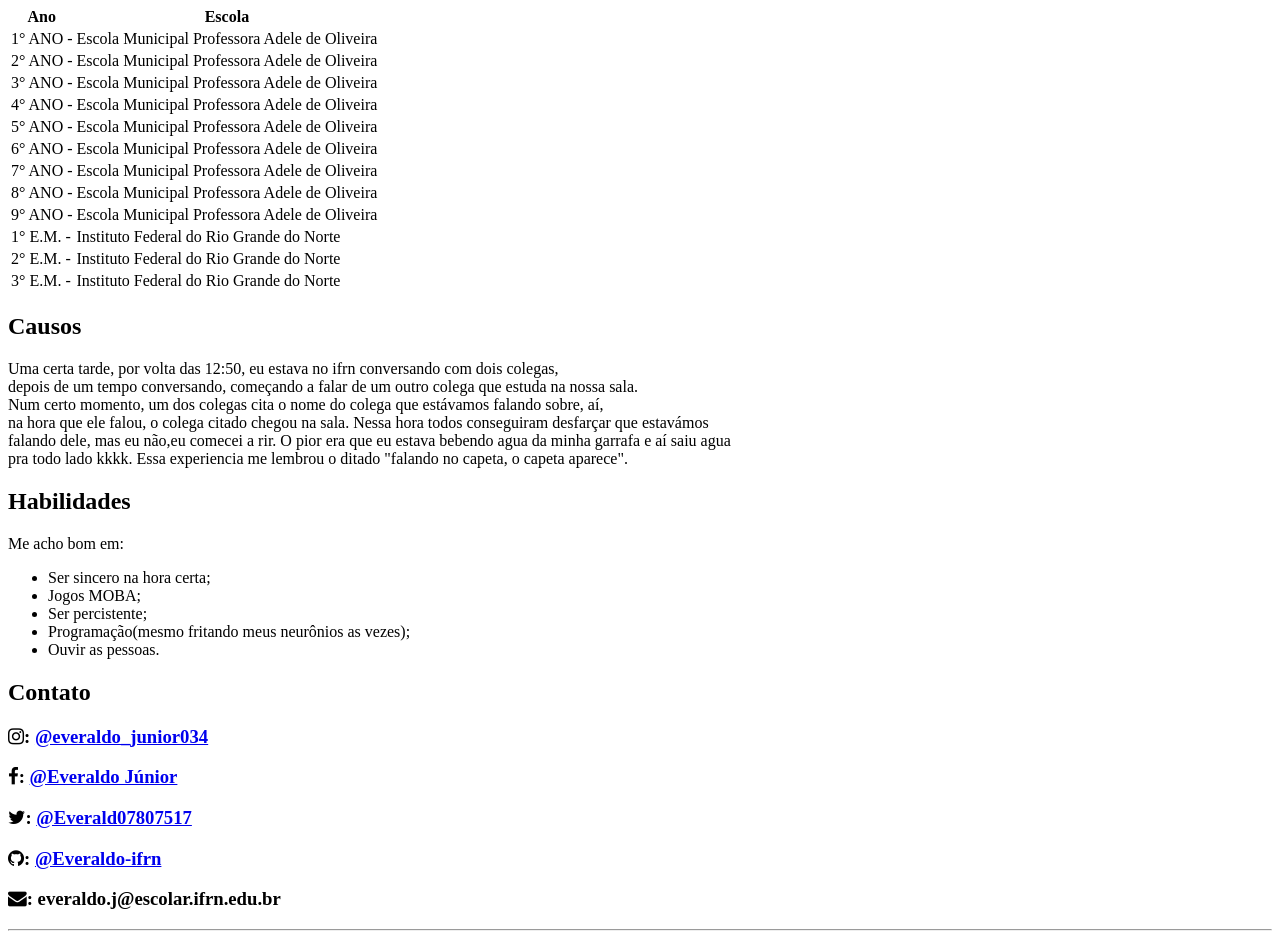
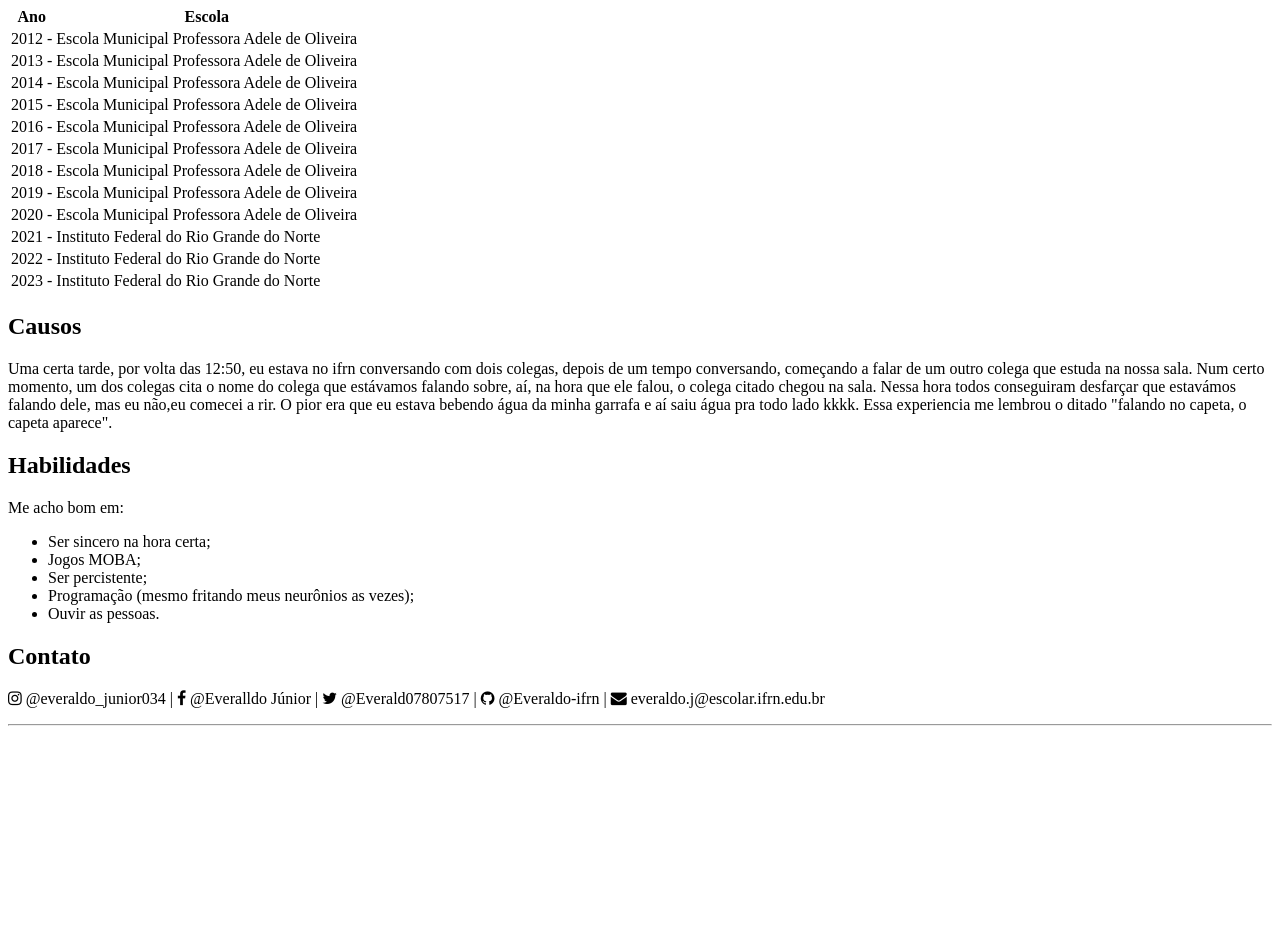
Before and after one commit to Everaldo-ifrn/aweb, a plain HTML site: page Página pessoal/index.html in a window 1280 px wide. Shown: the part 980-1919 px from the top of the page. After the commit the page ends 1714 px from the top, so only its background shows below. Drawn offline with Linux system fonts and the light colour scheme.

Commit message:
atualizações

```diff
--- a/Página pessoal/index.html
+++ b/Página pessoal/index.html
@@ -22,8 +22,6 @@
         <span>Olá, bem-vindo a minha página pessoal!</span>
         <figure>
             <img src="foto.jpeg" alt="Image" height="400" width="300">
-            <img src="eu.jpg" alt="Image" height="400" width="300">
-            <img src="eu2.jpg" alt="Image" height="400" width="400">
             <figcaption>Sou Everaldo, tenho 17 anos de idade, e sou um aventureiro da vida!
         </figure>
 
@@ -34,7 +32,7 @@
                 <li>Gostos de jogos do tipo MOBA;</li>
                 <li>Não gosto de atrasos;</li>
                 <li>Estudo no IFRN campus Ceará-Mirim;</li>
-                <li>Tenho hipermobilidade nos dedos da mão</li>
+                <li>Tenho hipermobilidade nos dedos da mão.</li>
             </ol>
         </article>
 
@@ -46,51 +44,51 @@
                     <th>Escola</th>
                 </tr>
                 <tr>
-                    <td>1° ANO -</td>
+                    <td>2012 -</td>
                     <td>Escola Municipal Professora Adele de Oliveira</td>
                 </tr>
                 <tr>
-                    <td>2° ANO -</td>
+                    <td>2013 -</td>
                     <td>Escola Municipal Professora Adele de Oliveira</td>
                 </tr>
                 <tr>
-                    <td>3° ANO -</td>
+                    <td>2014 -</td>
                     <td>Escola Municipal Professora Adele de Oliveira</td>
                 </tr>
                 <tr>
-                    <td>4° ANO -</td>
+                    <td>2015 -</td>
                     <td>Escola Municipal Professora Adele de Oliveira</td>
                 </tr>
                 <tr>
-                    <td>5° ANO -</td>
+                    <td>2016 -</td>
                     <td>Escola Municipal Professora Adele de Oliveira</td>
                 </tr>
                 <tr>
-                    <td>6° ANO -</td>
+                    <td>2017 -</td>
                     <td>Escola Municipal Professora Adele de Oliveira</td>
                 </tr>
                 <tr>
-                    <td>7° ANO -</td>
+                    <td>2018 -</td>
                     <td>Escola Municipal Professora Adele de Oliveira</td>
                 </tr>
                 <tr>
-                    <td>8° ANO -</td>
+                    <td>2019 -</td>
                     <td>Escola Municipal Professora Adele de Oliveira</td>
                 </tr>
                 <tr>
-                    <td>9° ANO -</td>
+                    <td>2020 -</td>
                     <td>Escola Municipal Professora Adele de Oliveira</td>
                 </tr>
                 <tr>
-                    <td>1° E.M. -</td>
+                    <td>2021 -</td>
                     <td>Instituto Federal do Rio Grande do Norte </td>
                 </tr>
                 <tr>
-                    <td>2° E.M. -</td>
+                    <td>2022 -</td>
                     <td>Instituto Federal do Rio Grande do Norte </td>
                 </tr>
                 <tr>
-                    <td>3° E.M. -</td>
+                    <td>2023 -</td>
                     <td>Instituto Federal do Rio Grande do Norte </td>
                 </tr>
             </table>
@@ -98,7 +96,7 @@
 
         <article id="causos">
         <h2>Causos</h2>
-        <p>Uma certa tarde, por volta das 12:50, eu estava no ifrn conversando com dois colegas, <br>depois de um tempo conversando, começando a falar de um outro colega que estuda na nossa sala. <br>Num certo momento, um dos colegas cita o nome do colega que estávamos falando sobre, aí, <br>na hora que ele falou, o colega citado chegou na sala. Nessa hora todos conseguiram desfarçar que estavámos <br>falando dele, mas eu não,eu comecei a rir. O pior era que eu estava bebendo agua da minha garrafa e aí saiu agua <br> pra todo lado kkkk. Essa experiencia me lembrou o ditado "falando no capeta, o capeta aparece". </p>
+        <p>Uma certa tarde, por volta das 12:50, eu estava no ifrn conversando com dois colegas, depois de um tempo conversando, começando a falar de um outro colega que estuda na nossa sala. Num certo momento, um dos colegas cita o nome do colega que estávamos falando sobre, aí, na hora que ele falou, o colega citado chegou na sala. Nessa hora todos conseguiram desfarçar que estavámos falando dele, mas eu não,eu comecei a rir. O pior era que eu estava bebendo água da minha garrafa e aí saiu água pra todo lado kkkk. Essa experiencia me lembrou o ditado "falando no capeta, o capeta aparece". </p>
         </article>
 
         <article id="habilidades">
@@ -108,25 +106,14 @@
                 <li>Ser sincero na hora certa;</li>
                 <li>Jogos MOBA;</li>
                 <li>Ser percistente;</li>
-                <li>Programação(mesmo fritando meus neurônios as vezes);</li>
+                <li>Programação (mesmo fritando meus neurônios as vezes);</li>
                 <li>Ouvir as pessoas.</li>
             </ul>
         </article>
 
         <article id="contato">
             <h2>Contato</h2>
-            <h3> <i class="fa fa-brands fa-instagram"> </i>: <a href="https://www.instagram.com/everaldo_junior034/" target="_blank" title="Click para entrar no meu perfil do Instagram!">@everaldo_junior034</a> </h3>
-
-
-            <h3> <i class="fa fa-brands fa-facebook"> </i>: <a href="https://www.facebook.com/Everaldo.junior.1044186" target="_blank" title="Click para entrar no meu perfil do Facebook!">@Everaldo Júnior</a> </h3>
-
-
-            <h3> <i class="fa fa-brands fa-twitter"> </i>: <a href="https://twitter.com/Everald07807517" target="_blank" title="Click para entrar no meu perfil do Twitter!">@Everald07807517</a> </h3>
-
-
-            <h3> <i class="fa fa-brands fa-github"></i>: <a href="https://github.com/Everaldo-ifrn" target="_blank" title="Click para entrar no meu perfil do Github!">@Everaldo-ifrn</a> </h3>
-
-            <h3> <i class="fa fa-regular fa-envelope"></i>: everaldo.j@escolar.ifrn.edu.br</h3>
+            <p><i class="fa fa-brands fa-instagram"></i> @everaldo_junior034 | <i class="fa fa-brands fa-facebook"></i> @Everalldo Júnior | <i class="fa fa-brands fa-twitter"></i> @Everald07807517 | <i class="fa fa-brands fa-github"></i> @Everaldo-ifrn | <i class="fa fa-regular fa-envelope"></i> everaldo.j@escolar.ifrn.edu.br</p>
         </article>
         <hr>
     </body>
```
Also changed, not shown: Página pessoal/Picsart_22-02-27_22-54-32-000.jpg (deleted), Página pessoal/eu2.jpg (deleted), Página pessoal/github-mark.png (deleted).
